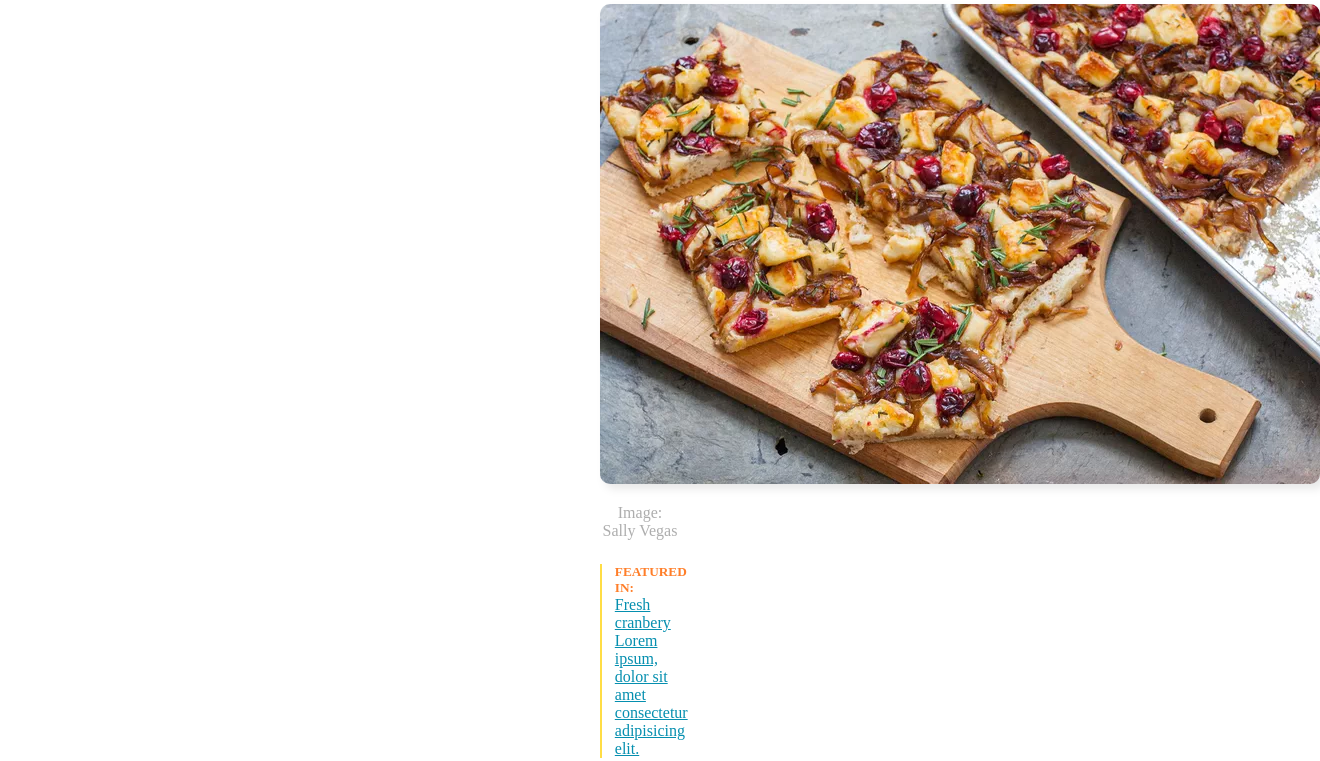
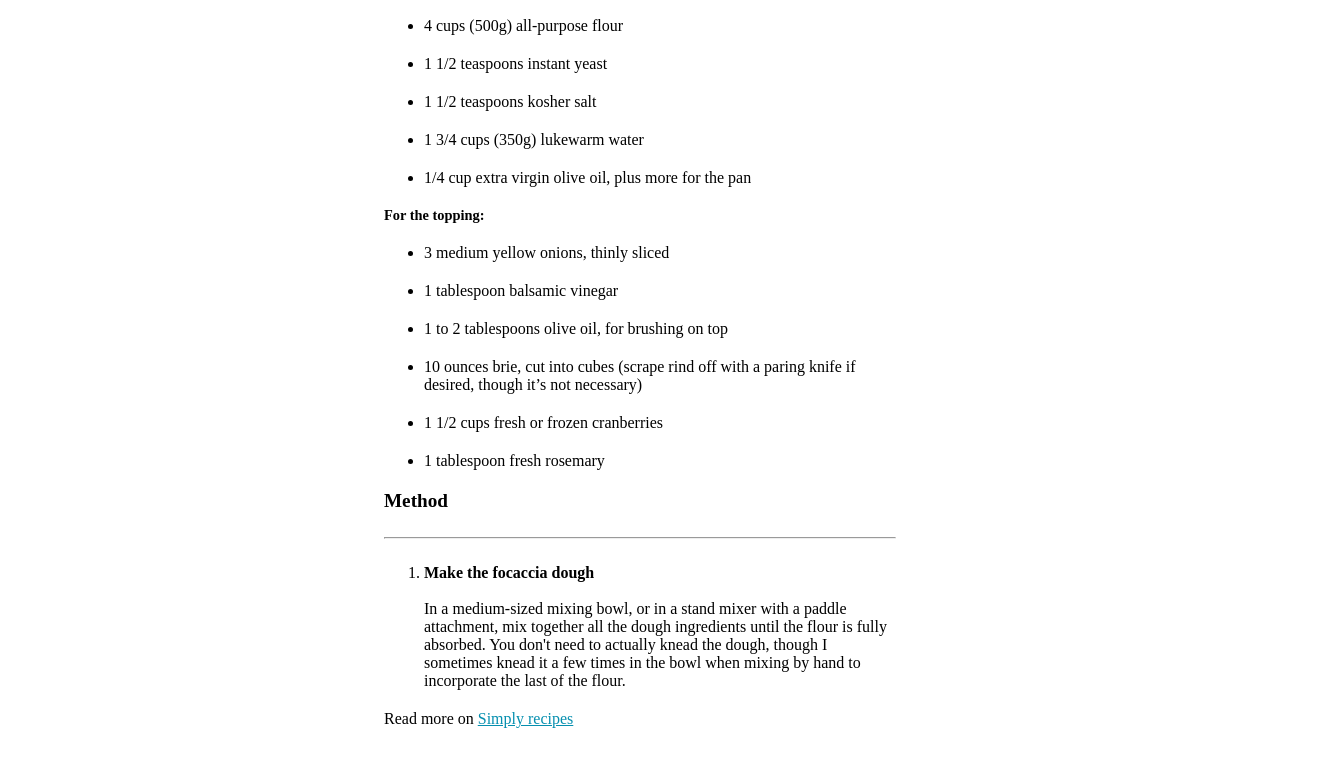
Before and after one commit to ClaudioGaliano/U1-W1-D3, a plain HTML site: page index.html in a window 1280 px wide. Shown: the part 906-1667 px from the top of the page, 1320 px wide, since content can reach past the window. Drawn offline with Linux system fonts and the light colour scheme.

Commit message:
No testi segnaposto e fix margin main

```diff
--- a/assets/style.css
+++ b/assets/style.css
@@ -8,7 +8,8 @@ header {
 }
 
 main {
-    margin: 0 600px;
+    width: 40%;
+    margin: 0 auto;
     text-align: center;
 }
 
@@ -21,7 +22,8 @@ section > p {
 }
 
 article {
-    margin: 0 600px;
+    margin: 0 auto;
+    width: 40%;
 }
 
 #logo img {
@@ -30,6 +32,7 @@ article {
 }
 
 section img {
+    width: 100%;
     border-radius: 10px;
     filter: drop-shadow(5px 5px 4px #00000017);
 }
@@ -61,7 +64,7 @@ article p {
 }
 
 article li {
-    margin: 15px 0px;
+    margin: 20px 0px;
 }
 
 .ricetta p {
--- a/index.html
+++ b/index.html
@@ -9,6 +9,7 @@
     <link rel="stylesheet" href="assets/style.css" />
   </head>
 
+  <body>
     <header>
       <div id="logo">
         <img src="assets/logo.png" alt="logo" />
@@ -17,15 +18,12 @@
     </header>
 
     <main>
-    <h2>
-      Focaccia with Caramelized oniosn Lorem, ipsum dolor sit amet consectetur
-      adipisicing elit hic cum!
-    </h2>
+      <h2>Focaccia with Caramelized Onions,<br />Cranberries, and Brie</h2>
       <section>
         <p>
-        Lorem ipsum dolor sit amet, consectetur adipisicing elit. Inventore
-        blanditiis libero expedita cumque non aut quos suscipit voluptatum quas
-        laudantium possimus dicta labore ratione.
+          Wow your tastebuds with this festive focaccia appetizer topped with
+          sweet caramelized onions, tart cranberries, and creamy brie. It will
+          become your new favorite holiday starter!
         </p>
         <div>
           <img src="assets/focaccia.png" alt="foto focaccia" />
@@ -33,10 +31,7 @@
         </div>
         <div id="feature">
           <h5>FEATURED IN:</h5>
-        <a href="#"
-          >Fresh cranbery Lorem ipsum, dolor sit amet consectetur adipisicing
-          elit.</a
-        >
+          <a href="#">16 Cranberry Recipes That Go Beyond Sauce</a>
         </div>
       </section>
     </main>
@@ -46,22 +41,26 @@
       <div class="ricetta">
         <p>For the Focaccia:</p>
         <ul>
-        <li>Lorem ipsum dolor sit amet, consectetur adipisici</li>
-        <li>Quaerat molestias iste modi cupiditate assumenda.</li>
-        <li>Lorem ipsum dolor sit amet, consectetur adipisici</li>
-        <li>Quaerat molestias iste modi cupiditate assumenda.</li>
-        <li>Quaerat molestias iste modi cupiditate assumenda.</li>
+          <li>4 cups (500g) all-purpose flour</li>
+          <li>1 1/2 teaspoons instant yeast</li>
+          <li>1 1/2 teaspoons kosher salt</li>
+          <li>1 3/4 cups (350g) lukewarm water</li>
+          <li>1/4 cup extra virgin olive oil, plus more for the pan</li>
         </ul>
       </div>
 
       <div class="ricetta">
         <p>For the topping:</p>
         <ul>
-        <li>Lorem ipsum dolor sit amet, consectetur adipisici</li>
-        <li>Quaerat molestias iste modi cupiditate assumenda.</li>
-        <li>Lorem ipsum dolor sit amet, consectetur adipisici</li>
-        <li>Quaerat molestias iste modi cupiditate assumenda.</li>
-        <li>Quaerat molestias iste modi cupiditate assumenda.</li>
+          <li>3 medium yellow onions, thinly sliced</li>
+          <li>1 tablespoon balsamic vinegar</li>
+          <li>1 to 2 tablespoons olive oil, for brushing on top</li>
+          <li>
+            10 ounces brie, cut into cubes (scrape rind off with a paring knife
+            if desired, though it’s not necessary)
+          </li>
+          <li>1 1/2 cups fresh or frozen cranberries</li>
+          <li>1 tablespoon fresh rosemary</li>
         </ul>
       </div>
 
@@ -71,13 +70,15 @@
         <ol>
           <li>
             <span style="font-weight: bold">Make the focaccia dough</span
-          ><br /><br />Lorem ipsum dolor sit amet consectetur, adipisicing elit.
-          Quo totam velit doloremque dolores assumenda doloribus tempore
-          voluptates unde culpa earum, magnam reprehenderit, rem repellat harum
-          odio tenetur deleniti vitae iusto!
+            ><br /><br />In a medium-sized mixing bowl, or in a stand mixer with
+            a paddle attachment, mix together all the dough ingredients until
+            the flour is fully absorbed. You don't need to actually knead the
+            dough, though I sometimes knead it a few times in the bowl when
+            mixing by hand to incorporate the last of the flour.
           </li>
         </ol>
       </div>
       <p id="textfooter">Read more on <a href="#">Simply recipes</a></p>
     </article>
+  </body>
 </html>
```
Lines whose indentation alone changed are shown as unchanged.
